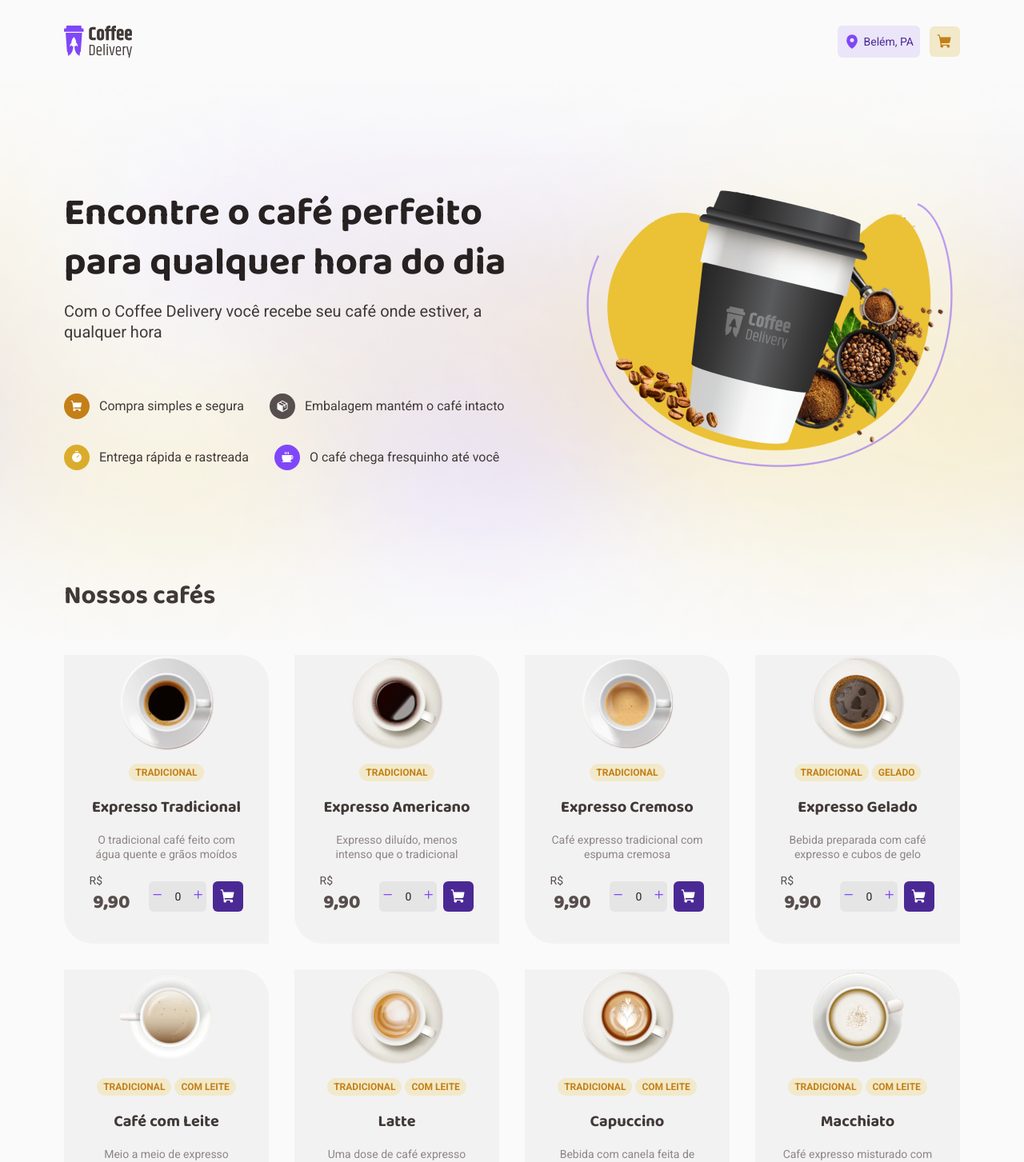
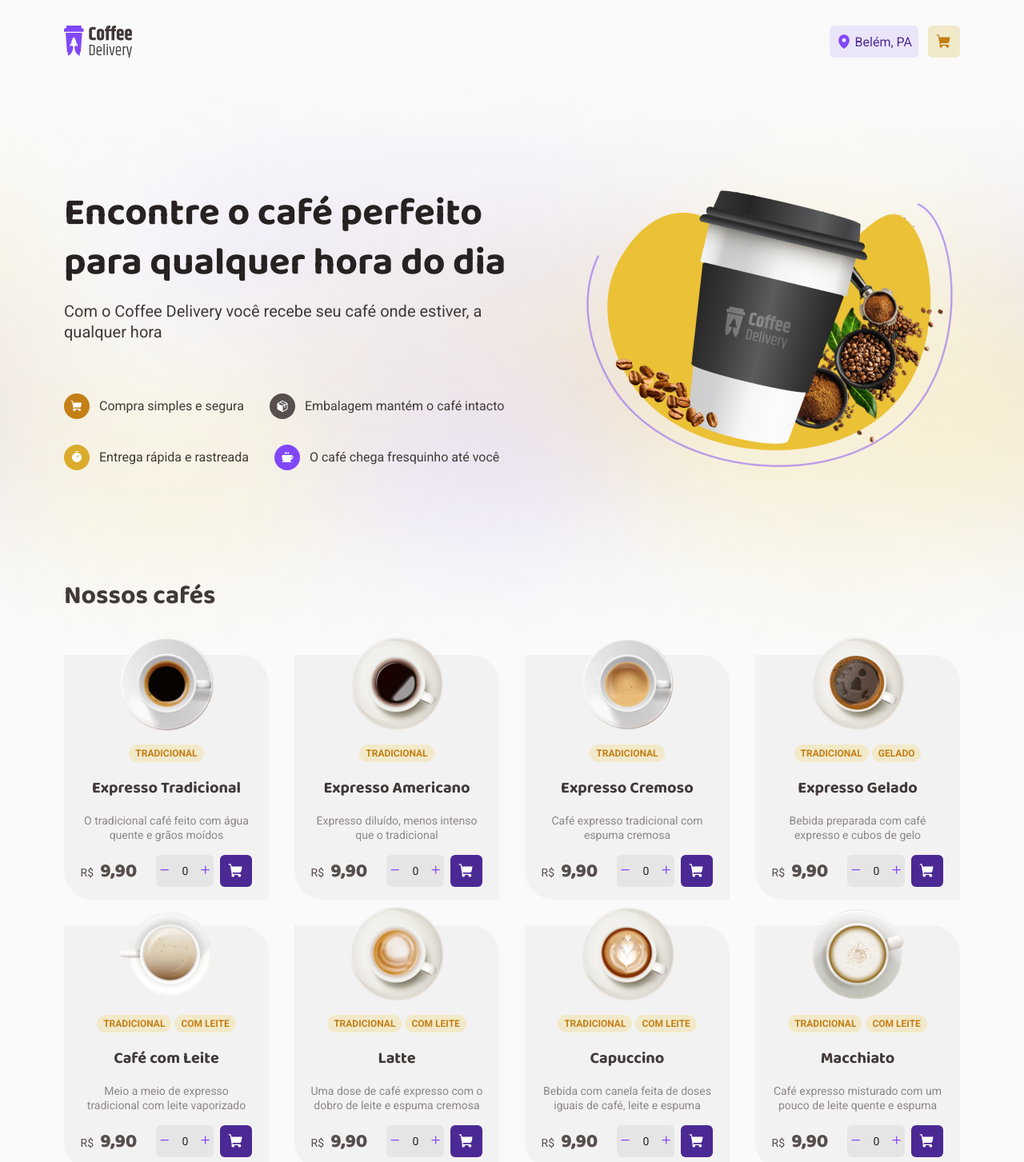
Before and after one commit to lucascprazeres/coffee-delivery-app, a React (Vite) app: page / in a window 1280 px wide. Shown: the top 1453 px of the page at 80% size. Built offline with nearby package versions, Linux system fonts and the light colour scheme.

Commit message:
style(home): muda unidades para rem e padding no card de produto

```diff
--- a/src/components/AdvantageItem/styles.ts
+++ b/src/components/AdvantageItem/styles.ts
@@ -3,10 +3,10 @@ import styled from 'styled-components'
 export const AdvantageItemContainer = styled.li`
   display: flex;
   align-items: center;
-  gap: 12px;
+  gap: 0.75rem;
 
   p {
-    font-size: 16px;
+    font-size: 1rem;
   }
 `
 
@@ -17,10 +17,10 @@ interface IconContainerProps {
 export const IconContainer = styled.span<IconContainerProps>`
   background-color: ${(props) => props.bgColor};
 
-  height: 32px;
-  width: 32px;
+  height: 2rem;
+  width: 2rem;
 
-  border-radius: 16px;
+  border-radius: 1rem;
 
   display: flex;
   align-items: center;
--- a/src/components/Header/styles.ts
+++ b/src/components/Header/styles.ts
@@ -16,12 +16,12 @@ export const HeaderContainer = styled.header`
   div {
     display: flex;
     align-items: center;
-    gap: 12px;
+    gap: 0.75rem;
   }
 
   a {
-    height: 38px;
-    width: 38px;
+    height: 2.5rem;
+    width: 2.5rem;
     border-radius: 6px;
     background: var(--yellow-light);
 
@@ -39,11 +39,11 @@ export const Location = styled.span`
   background: var(--purple-light);
   color: var(--purple-dark);
   border-radius: 6px;
-  font-size: 14px;
-  padding: 10px 8px;
+  font-size: 0.875;
+  padding: 0.625rem 0.5rem;
 
   display: flex;
   align-items: center;
   justify-content: center;
-  gap: 4px;
+  gap: 0.25rem;
 `
--- a/src/components/ProductAmountInput/styles.ts
+++ b/src/components/ProductAmountInput/styles.ts
@@ -2,7 +2,7 @@ import styled from 'styled-components'
 
 export const ProductAmountInputContainer = styled.div`
   width: 72px;
-  height: 38px;
+  height: 2.5rem;
   background: var(--base-button);
   border-radius: 6px;
 
--- a/src/components/ProductCard/styles.ts
+++ b/src/components/ProductCard/styles.ts
@@ -9,16 +9,16 @@ export const ProductCardContainer = styled.div`
   background: var(--base-card);
   height: auto;
   width: 100%;
-  padding: 2rem;
+  padding: 1rem;
   border-top-right-radius: 36px;
   border-bottom-left-radius: 36px;
 
   @media ${breakpoints.tablet} {
-    width: 256px;
+    width: 16rem;
   }
 
   img {
-    margin-top: -2rem;
+    margin-top: -2.5rem;
   }
 
   ul {
@@ -44,9 +44,9 @@ export const ProductCardContainer = styled.div`
 
   p {
     text-align: center;
-    font-size: 14px;
+    font-size: 0.875rem;
     color: var(--base-label);
-    line-height: 18px;
+    line-height: 1.125rem;
   }
 
   footer {
@@ -71,8 +71,8 @@ export const ProductCardContainer = styled.div`
     }
 
     a {
-      height: 38px;
-      width: 38px;
+      height: 2.5rem;
+      width: 2.5rem;
       border-radius: 6px;
       background: var(--purple-dark);
 
--- a/src/pages/Home/styles.ts
+++ b/src/pages/Home/styles.ts
@@ -13,7 +13,7 @@ export const HomeContainer = styled.div`
   }
 
   @media ${breakpoints.desktop} {
-    height: calc(100vh - 104px);
+    height: calc(100vh - 6.5rem);
     padding: 0;
   }
 `
```
